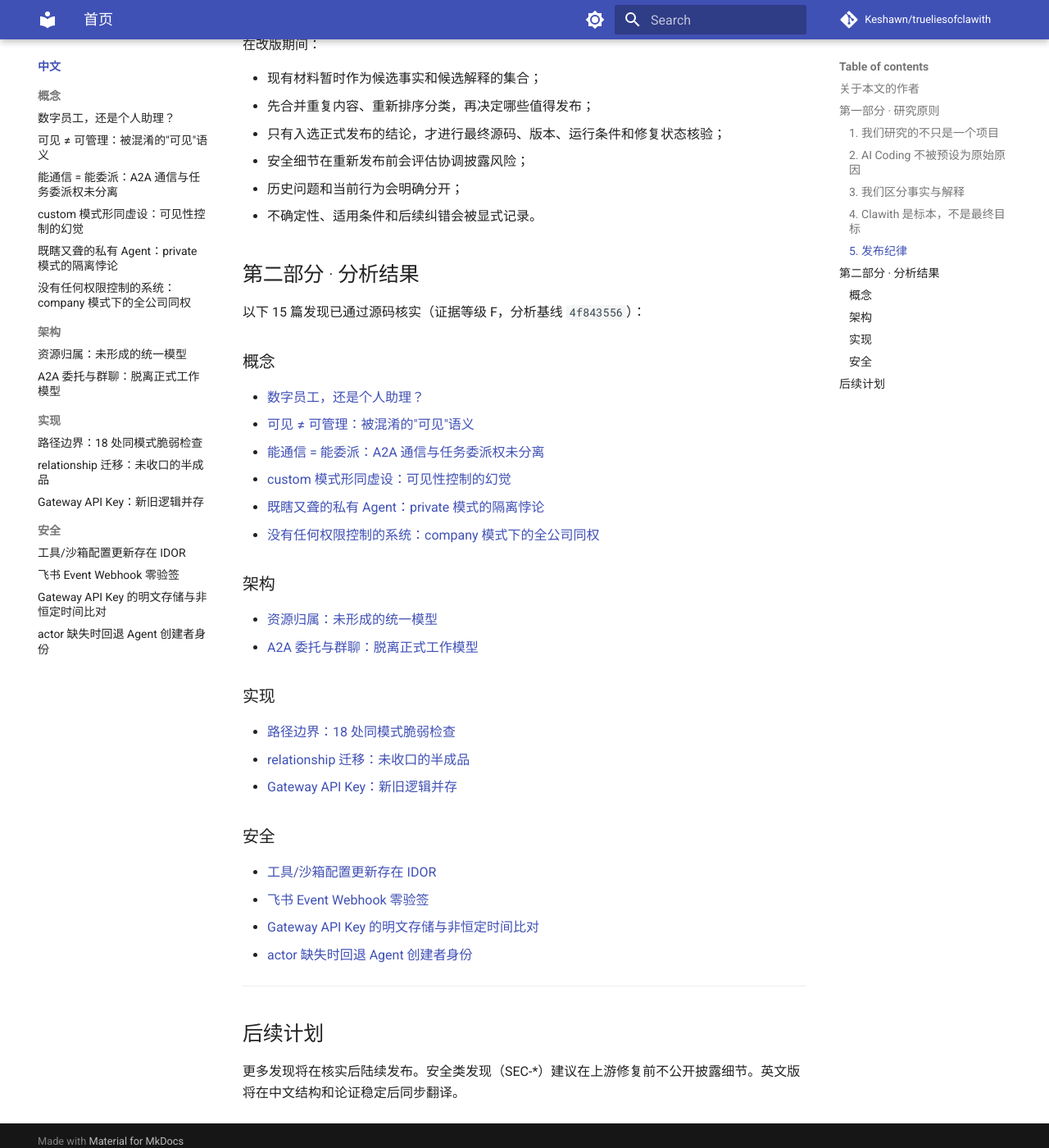
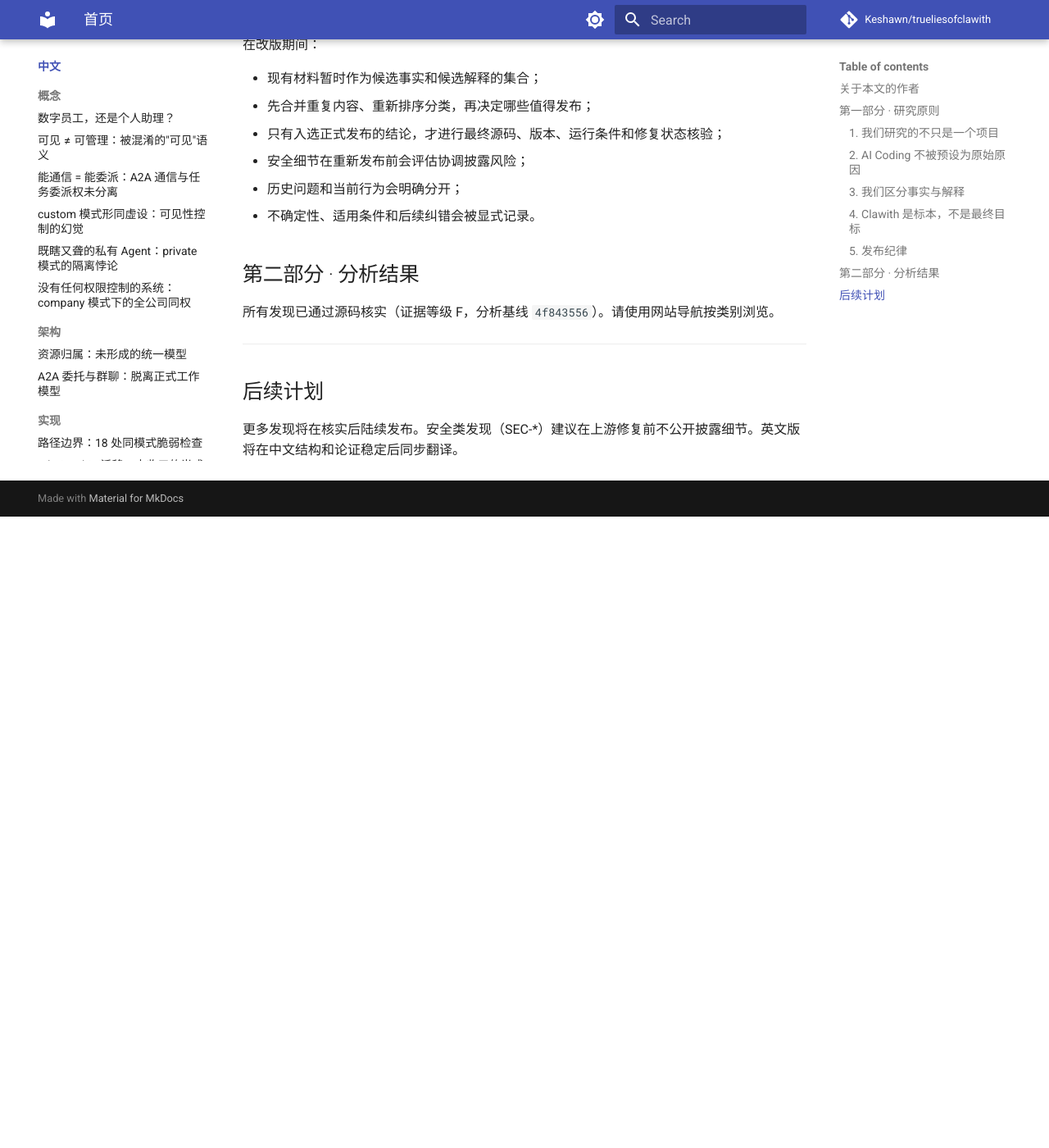
Before and after one commit to Keshawn/trueliesofclawith, an MkDocs documentation site: the page built from true-lies/zh/README.md, in a window 1280 px wide and 1400 px high, scrolled down 2399 px. Shown: the whole window at 82% size. Built offline with MkDocs 1.6.1 and Material for MkDocs 9.7.7, drawn with Linux system fonts in a browser that asks for light colours; comment, search, counter and statistics services are not loaded; after the commit the page ends 3029 px from its top, so only the background shows below that.

Commit message:
docs: EN/ZH README 对齐，移除硬编码发现列表（改为导航浏览）

```diff
--- a/true-lies/zh/README.md
+++ b/true-lies/zh/README.md
@@ -95,34 +95,7 @@ Clawith 具有真实项目所需的复杂度和一定公开关注度，并同时
 
 ## 第二部分 · 分析结果
 
-以下 15 篇发现已通过源码核实（证据等级 F，分析基线 `4f843556`）：
-
-### 概念
-
-- [数字员工，还是个人助理？](concepts/digital-employee-narrative.md)
-- [可见 ≠ 可管理：被混淆的"可见"语义](concepts/visibility-is-not-authority.md)
-- [能通信 = 能委派：A2A 通信与任务委派权未分离](concepts/communication-vs-delegation.md)
-- [custom 模式形同虚设：可见性控制的幻觉](concepts/custom-mode-illusion.md)
-- [既瞎又聋的私有 Agent：private 模式的隔离悖论](concepts/private-blindness.md)
-- [没有任何权限控制的系统：company 模式下的全公司同权](concepts/org-model-flat.md)
-
-### 架构
-
-- [资源归属：未形成的统一模型](architecture/resource-ownership.md)
-- [A2A 委托与群聊：脱离正式工作模型](architecture/a2a-work-model.md)
-
-### 实现
-
-- [路径边界：18 处同模式脆弱检查](implementation/path-boundary.md)
-- [relationship 迁移：未收口的半成品](implementation/relationship-migration.md)
-- [Gateway API Key：新旧逻辑并存](implementation/gateway-key-migration.md)
-
-### 安全
-
-- [工具/沙箱配置更新存在 IDOR](security/tool-config-idor.md)
-- [飞书 Event Webhook 零验签](security/feishu-webhook.md)
-- [Gateway API Key 的明文存储与非恒定时间比对](security/gateway-key-plaintext.md)
-- [actor 缺失时回退 Agent 创建者身份](security/actor-fallback.md)
+所有发现已通过源码核实（证据等级 F，分析基线 `4f843556`）。请使用网站导航按类别浏览。
 
 ---
 
```
Also changed, not shown: true-lies/README.md (+1 -12 lines).
